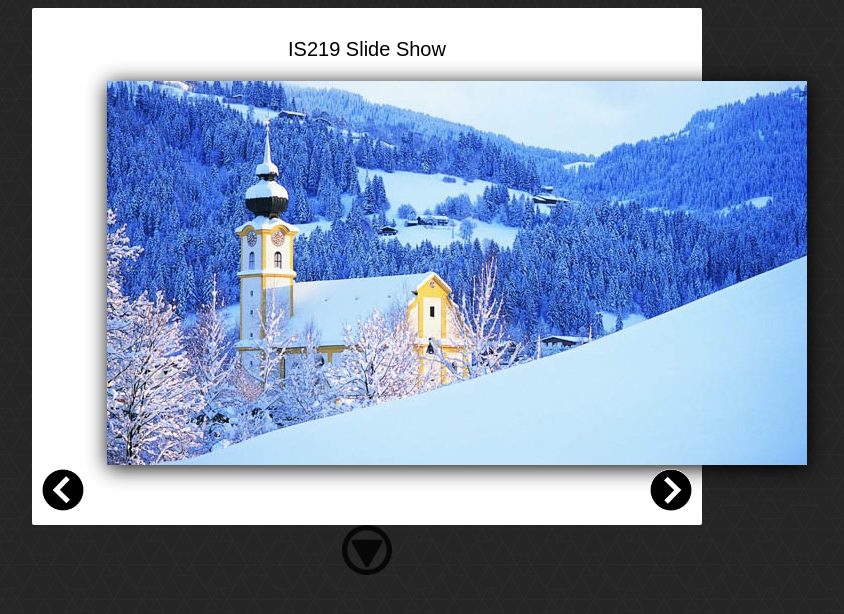
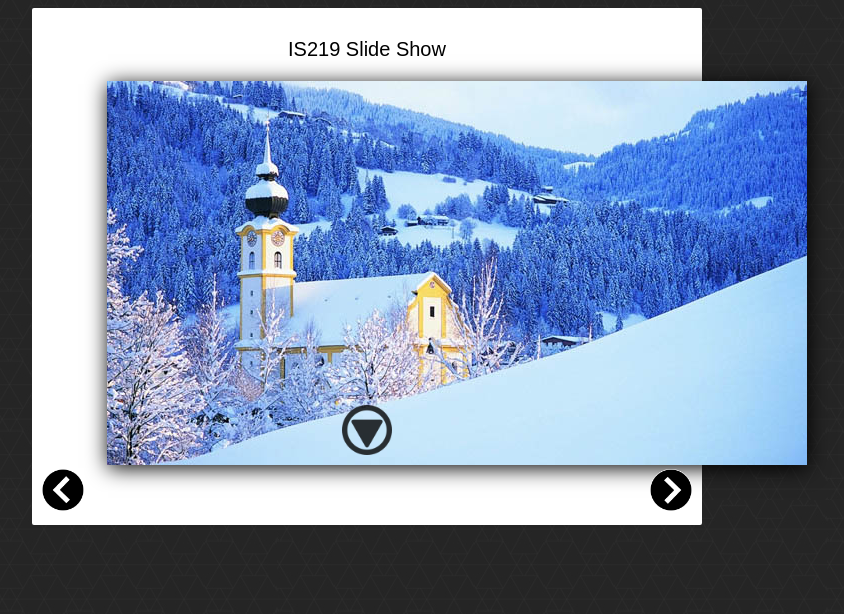
Before and after one commit to robslawinski/is219s17slawinski-project2, a PHP site: page /index.html in a window 1280 px wide. Shown: the top 614 px of the page, without its empty margins (273-1117 px from the left). Run offline with PHP 8.4, Linux system fonts and the light colour scheme; grey boxes labelled with a size stand in for pictures from a placeholder-image service; some libraries are stand-ins or nearby versions.

Commit message:
CSS Hell

```diff
--- a/css/style.css
+++ b/css/style.css
@@ -32,7 +32,7 @@ body {
 	opacity: .8;
 
 	right: 300px;
-	bottom: -60px;
+	bottom: 60px;
 }
 
 .thumbnail {
```
